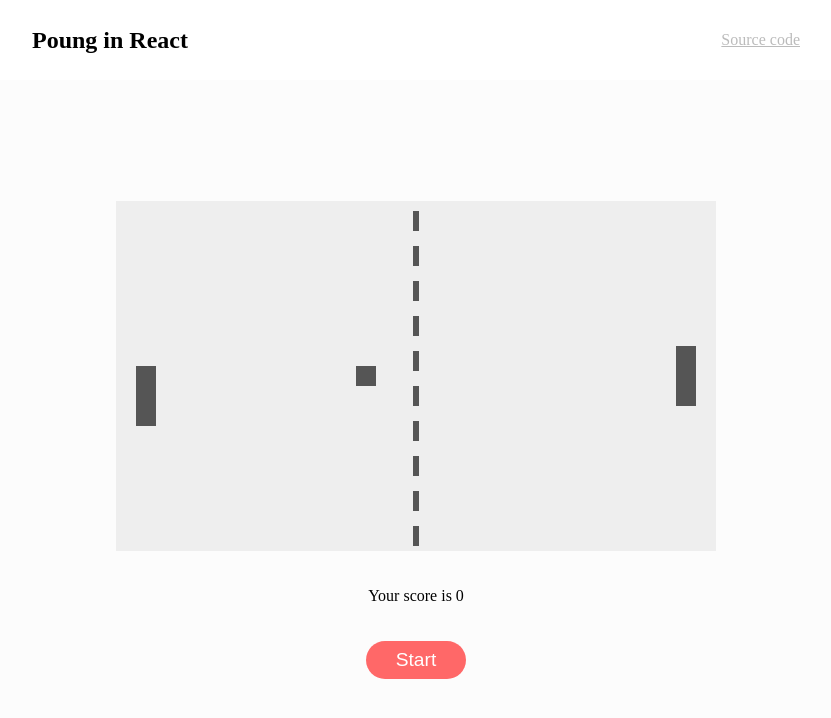
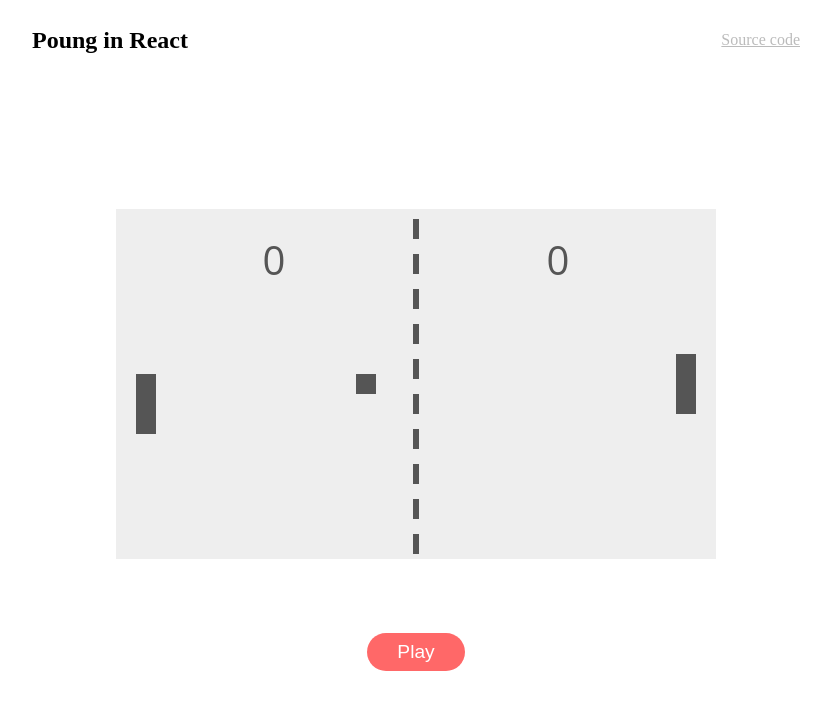
Before and after one commit to ptifur/react-request-animation-frame, a React (Create React App) app: page / in a window 1280 px wide. Shown: the top 718 px of the page, without its empty margins (224-1055 px from the left). Built offline with nearby package versions, Linux system fonts and the light colour scheme.

Commit message:
updates styles

```diff
--- a/src/App.css
+++ b/src/App.css
@@ -33,10 +33,9 @@ a:hover {
     align-items: center;
     justify-content: center;
     flex-direction: column;
-    gap: 4.5vh;
+    gap: 2.5vh;
     height: 100%;
     width: 100vw;
-    background: #fcfcfc;
 }
 
 button {
@@ -60,3 +59,38 @@ button:hover {
 canvas {
     background: #eeeeee;
 }
+
+.containerCanvas {
+    position: relative;
+}
+
+.score {
+    position: absolute;
+    width: 100px;
+    height: 100px;
+    color: #555555;
+    display: flex;
+    align-items: center;
+    justify-content: center;
+    font-size: 2.5em;
+    font-family: 'Open Sans', 'Courier New', Courier, monospace;
+}
+
+.left {
+    top: 0;
+    left: 18%;
+}
+
+.right {
+    top: 0;
+    right: 18%;
+}
+
+.caption {
+    height: 30px;
+    font-size: 1.2em;
+    font-family: 'Open Sans', 'Courier New', Courier, monospace;
+    display: flex;
+    align-items: center;
+    justify-content: center;
+}
--- a/src/components/Board.js
+++ b/src/components/Board.js
@@ -1,6 +1,5 @@
 import { useState, useEffect, useRef, useLayoutEffect } from 'react'
 import beep from '../sounds/beep.mp3'
-import bleep from '../sounds/bleep.mp3'
 import loose from '../sounds/loose.mp3'
 import { Howl, Howler } from 'howler'
 
@@ -9,11 +8,11 @@ const Board = () => {
     // get canvas
     const canvasRef = useRef()
 
+    // get button
     const buttonRef = useRef()
 
     // set frame counter
     const [counter, setCounter] = useState(0)
-    const [shouldStop, setShouldStop] = useState(true)
 
     // board dimentions
     const boardWidth = 600
@@ -35,7 +34,6 @@ const Board = () => {
 
     // update the counter
     useLayoutEffect(() => {
-        // if (!shouldStop) {
             let timerId
             const animate = () => {
                 setCounter(c => c + 1)
@@ -43,7 +41,6 @@ const Board = () => {
             }
             timerId = requestAnimationFrame(animate)
             return () => cancelAnimationFrame(timerId)
-        // }
     }, [])
 
     const ballMovement = () => {
@@ -87,13 +84,13 @@ const Board = () => {
 
     // press button
     const restart = () => {
-        if (gameOver) setGameOver(false)
-        if (dx === 0 && dy === 0) {
-            setDx(-3)
-            setDy(1.2)
-
-            buttonRef.current.classList.add('grey')
+        if (gameOver) {
+            setScorePlayerOne(0)
+            setGameOver(false)
         }
+        setDx(-3)
+        setDy(1.2)
+        buttonRef.current.classList.add('grey')
     }
 
     const collidePlayer = () => {
@@ -111,34 +108,29 @@ const Board = () => {
         const context = canvas.getContext('2d')
 
         context.clearRect(0, 0, boardWidth, boardHeight)
+        context.fillStyle = '#555555'
 
         ballMovement()
         collideWall()
 
         collidePlayer()
 
-        if (scorePlayerOne >= 2) {
-            setScorePlayerOne(0)
+        if (scorePlayerOne > 5) {
             setGameOver(true)
         }
 
         // net
-        context.fillStyle = '#555555'
-
         for (let i = 0; i < 350; ++i) {
             context.fillRect(boardWidth / 2 - 3, 10 + i * 35, 6, 20)
         }
 
         // ball
-        context.fillStyle = '#555555'
         context.fillRect(positionX, positionY, 20, 20)
 
         // player 1
-        // context.fillStyle = '#cccccc'
         context.fillRect(20, playerY, 20, 60)
 
         // player 2
-        // context.fillStyle = '#cccccc'
         context.fillRect(boardWidth - 40, positionY - 20, 20, 60)
 
     }, [counter])
@@ -147,7 +139,6 @@ const Board = () => {
     useEffect(() => {
         const startWithKeyboard = ({ code }) => {
             if (code === 'Space') {
-                // setShouldStop(should => !should)
                 restart()
             }
         }
@@ -156,30 +147,30 @@ const Board = () => {
             document.removeEventListener('keypress', startWithKeyboard)
         }
 
-    }, [])
+    }, [gameOver])
 
     const getMouse = (event) => {
         setPlayerY(p => event.clientY * .55 - 80)
     }
 
-    // console.log(beep)
-
-    const playSound = (src) => {
-        const sound = new Howl({
-            src
-        })
+    const playSound = src => {
+        const sound = new Howl({ src })
         Howler.volume(.5)
         sound.play()
     }
 
     return (
         <div className='container' onMouseMove={getMouse}>
-            <canvas ref={canvasRef} width={boardWidth} height={boardHeight} />
-            {/* <h3>Frame count: {counter}</h3> */}
-            {/* { gameOver ? 'Game over' : `Your score is ${scorePlayerOne}`} */}
-            { gameOver ? 'Game over' : ''} { gameOver ? '' : `Your score is ${scorePlayerOne}`}
+            <div className='containerCanvas'>
+                <canvas ref={canvasRef} width={boardWidth} height={boardHeight} />
+                <div className='score left'>{scorePlayerOne}</div>
+                <div className='score right'>0</div>
+            </div>
+
+            <div className='caption'>{ gameOver ? 'Game over!' : ''}</div>
+
             <div>
-                <button onClick={restart} ref={buttonRef}>{(scorePlayerOne === 0) ? 'Start' : 'Resume'}</button>
+                <button onClick={restart} ref={buttonRef}>Play</button>
             </div>
         </div>
     )
```
Also changed, not shown: 2 other files (tests, documents, lock files or other folders).
